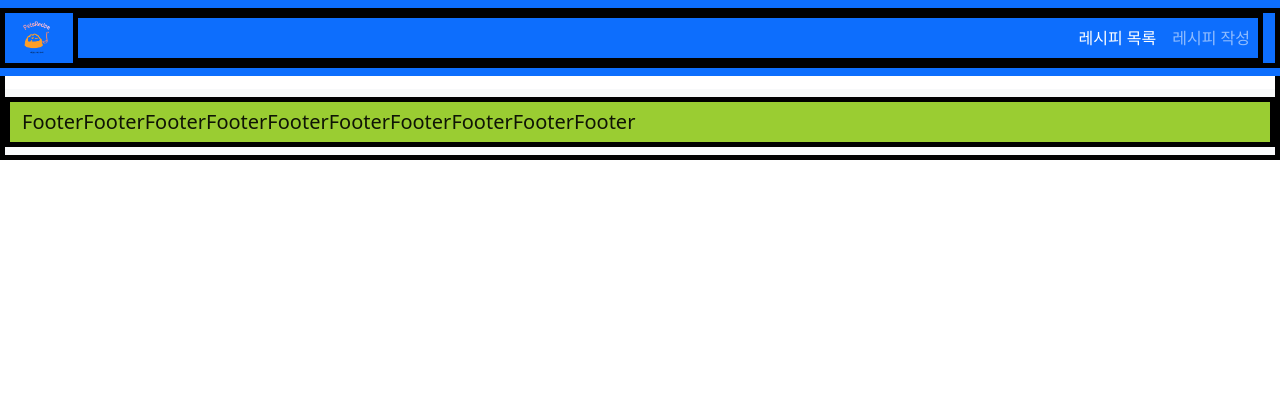
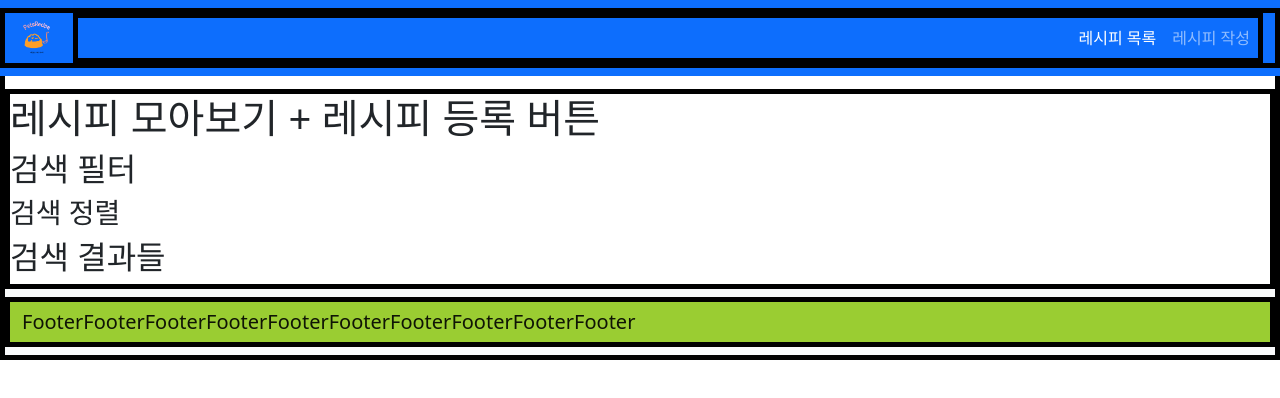
Before and after one commit to 2021-innovation-hackathon/HackStarter, a Vue app: page /recipe/list in a window 1280 px wide. Shown: the top 398 px of the page. Built offline with nearby package versions, Linux system fonts and the light colour scheme.

Commit message:
axios 설치 및 테스트

```diff
--- a/package.json
+++ b/package.json
@@ -8,6 +8,7 @@
     "lint": "vue-cli-service lint"
   },
   "dependencies": {
+    "axios": "^0.21.1",
     "bootstrap": "^5.1.0",
     "core-js": "^3.6.5",
     "prettier": "^2.3.2",
--- a/src/router/index.js
+++ b/src/router/index.js
@@ -7,12 +7,12 @@ const routes = [
     name: "Home",
     component: Home,
   },
-  // {
-  //   path: "/recipe/List",
-  //   name: "recipes",
-  //   component: () =>
-  //     import( "../views/RecipeList.vue"),
-  // },
+  {
+    path: "/recipe/list",
+    name: "recipes",
+    component: () =>
+      import( "../views/RecipeList.vue"),
+  },
   {
     path: "/recipe/post",
     name: "recipesPost",
--- /dev/null
+++ b/src/views/RecipeList.vue
@@ -0,0 +1,20 @@
+<template>
+    <div>
+        <h1> 레시피 모아보기 + 레시피 등록 버튼</h1>
+
+        <h2> 검색 필터 </h2>
+
+
+        <h3> 검색 정렬</h3>
+        <h2> 검색 결과들</h2>
+
+    </div>
+</template>
+<script>
+export default {
+
+}
+</script>
+<style>
+
+</style>
```
Also changed, not shown: src/App.vue (+17 -1 lines), 1 other file (tests, documents, lock files or other folders).
